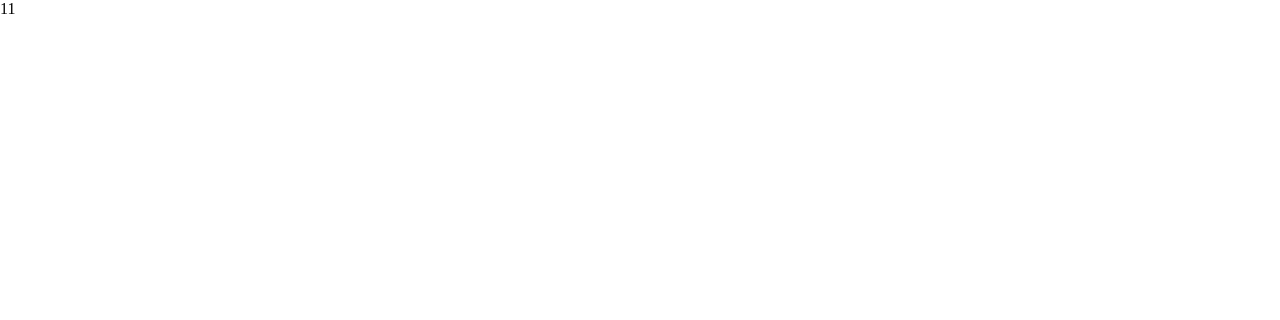
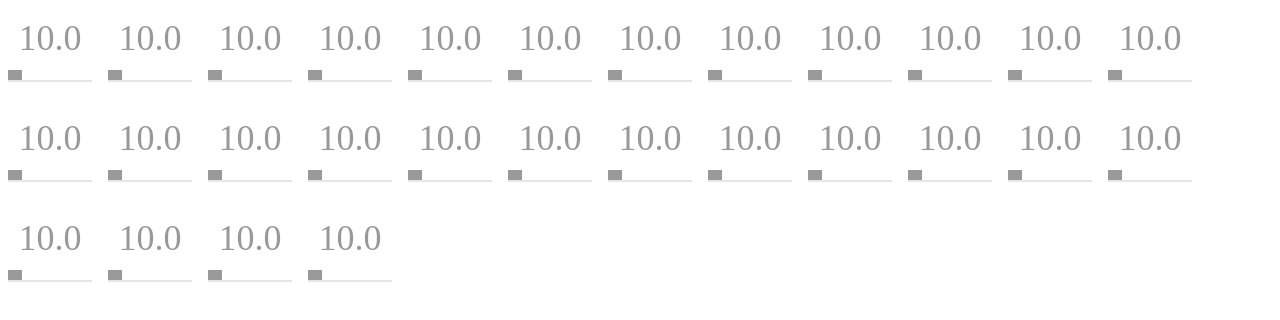
Before and after one commit to tris5572/react-svg-animation, a React (Vite) app: page / in a window 1280 px wide. Shown: the top 320 px of the page. Built offline with nearby package versions, Linux system fonts and the light colour scheme.

Commit message:
feat: FPSのテスト表示を SVG 化

```diff
--- a/src/components/App.tsx
+++ b/src/components/App.tsx
@@ -3,8 +3,35 @@ import { Image0 } from "./Image0";
 
 export function App() {
   return (
-    <>
+    <div style={{ display: "flex", flexWrap: "wrap" }}>
       <Image0 />
-    </>
+      <Image0 />
+      <Image0 />
+      <Image0 />
+      <Image0 />
+      <Image0 />
+      <Image0 />
+      <Image0 />
+      <Image0 />
+      <Image0 />
+      <Image0 />
+      <Image0 />
+      <Image0 />
+      <Image0 />
+      <Image0 />
+      <Image0 />
+      <Image0 />
+      <Image0 />
+      <Image0 />
+      <Image0 />
+      <Image0 />
+      <Image0 />
+      <Image0 />
+      <Image0 />
+      <Image0 />
+      <Image0 />
+      <Image0 />
+      <Image0 />
+    </div>
   );
 }
--- a/src/components/Image0.tsx
+++ b/src/components/Image0.tsx
@@ -1,5 +1,11 @@
 import { useState } from "react";
 import { useInterval } from "./misc/useInterval";
+
+const WIDTH = 100;
+const HEIGHT = 100;
+const MARGIN = 8;
+const COLOR = "hsl(0 0% 60%)";
+const MAX_FPS = 60;
 
 /**
  * 更新のテスト
@@ -12,9 +18,38 @@ export function Image0() {
     setLatestFps(getLatestFPS(latests));
   }
 
-  useInterval(update);
+  useInterval(update, 10);
 
-  return <div>{latestFps}</div>;
+  return (
+    <div style={{ width: `${WIDTH}px`, height: `${HEIGHT}px`, flexShrink: 0 }}>
+      <svg
+        viewBox={`0 0 ${WIDTH} ${HEIGHT}`}
+        xmlns="http://www.w3.org/2000/svg"
+        fill={COLOR}
+      >
+        <text
+          x={WIDTH / 2}
+          y={50}
+          style={{ fontSize: "36px", textAnchor: "middle" }}
+        >
+          {latestFps.toFixed(1).padStart(4, "0")}
+        </text>
+        <rect
+          x={MARGIN}
+          y={70}
+          width={(latestFps / MAX_FPS) * (WIDTH - MARGIN * 2)}
+          height={10}
+        />
+        <rect
+          x={MARGIN}
+          y={80}
+          width={WIDTH - MARGIN * 2}
+          height={2}
+          fill="hsl(0 0% 90%)"
+        />
+      </svg>
+    </div>
+  );
 }
 
 /**
@@ -34,5 +69,5 @@ function getLatestFPS(latests: number[]) {
   const start = latests[0];
   const end = latests[latests.length - 1];
 
-  return (latests.length / (end - start)) * 1000;
+  return ((latests.length - 1) / (end - start)) * 1000;
 }
```
